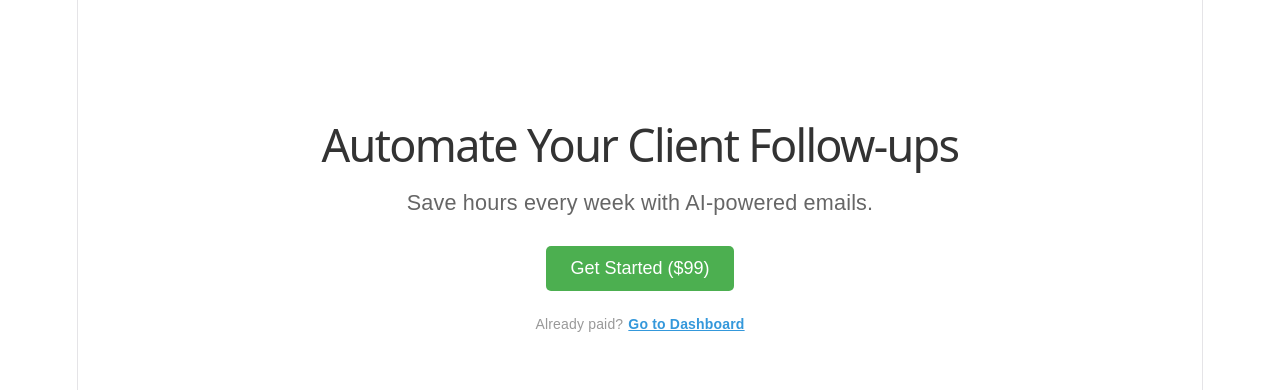
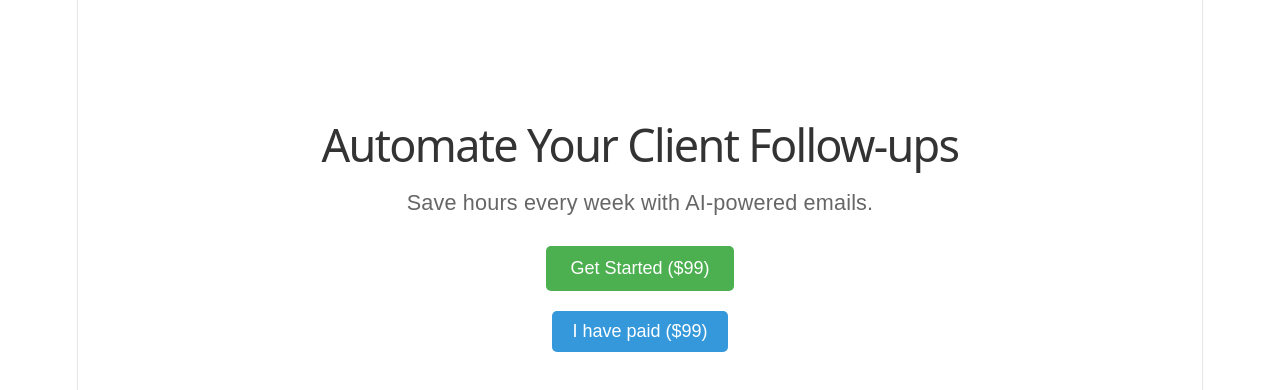
Before and after one commit to sumansingharoy402/agentassitant_ai, a React (Vite) app: page / in a window 1280 px wide. Shown: the top 390 px of the page. Built offline with nearby package versions, Linux system fonts and the light colour scheme.

Commit message:
Added 'I have paid' button

```diff
--- a/src/App.jsx
+++ b/src/App.jsx
@@ -1,14 +1,12 @@
-import { BrowserRouter as Router, Routes, Route, Navigate } from 'react-router-dom';
+import { BrowserRouter as Router, Routes, Route } from 'react-router-dom';
 import Dashboard from './dashboard';
-import { useState, useEffect } from 'react';
 
 // 🚨 পেমেন্ট চেক করার জন্য Protected Route
 const ProtectedRoute = ({ children }) => {
-  // localStorage থেকে চেক করা হচ্ছে পেমেন্ট হয়েছে কি না
   const isPaid = localStorage.getItem('payment_status') === 'paid';
 
   if (!isPaid) {
-    // পেমেন্ট না হলে সরাসরি PayPal পেজে পাঠিয়ে দেওয়া হবে
+    // পেমেন্ট না হলে সরাসরি PayPal পেজে পাঠিয়ে দেওয়া হবে
     window.location.href = "https://www.paypal.com/paypalme/Sumansingharoy/99";
     return null;
   }
@@ -16,29 +14,43 @@ const ProtectedRoute = ({ children }) => {
 };
 
 function App() {
+  // 🚨 "I have paid" বাটনের ফাংশন
+  const handlePaid = () => {
+    localStorage.setItem('payment_status', 'paid');
+    window.location.href = '/dashboard';
+  };
+
   return (
     <Router>
       <Routes>
-        {/* 🚨 ল্যান্ডিং পেজ (Get Started বাটনে ক্লিক করলে PayPal-এ যাবে) */}
+        {/* 🚨 ল্যান্ডিং পেজ */}
         <Route path="/" element={
           <div style={{ textAlign: 'center', marginTop: '100px', fontFamily: 'Arial, sans-serif' }}>
             <h1 style={{ fontSize: '2.5rem', color: '#333' }}>Automate Your Client Follow-ups</h1>
             <p style={{ fontSize: '1.2rem', color: '#666', marginBottom: '30px' }}>
               Save hours every week with AI-powered emails.
             </p>
+
+            {/* 🚨 Get Started বাটন (PayPal-এ নিয়ে যাবে) */}
             <a href="https://www.paypal.com/paypalme/Sumansingharoy/99" target="_blank" rel="noreferrer">
               <button style={{ padding: '12px 24px', fontSize: '1rem', backgroundColor: '#4CAF50', color: 'white', border: 'none', borderRadius: '5px', cursor: 'pointer' }}>
                 Get Started ($99)
               </button>
             </a>
-            <p style={{ marginTop: '20px', fontSize: '14px', color: '#999' }}>
-              Already paid?
-              <a href="/dashboard" style={{ marginLeft: '5px', color: '#3498db', fontWeight: 'bold' }}>Go to Dashboard</a>
-            </p>
+
+            {/* 🚨 নতুন: I have paid বাটন */}
+            <div style={{ marginTop: '20px' }}>
+              <button
+                onClick={handlePaid}
+                style={{ padding: '10px 20px', fontSize: '1rem', backgroundColor: '#3498db', color: 'white', border: 'none', borderRadius: '5px', cursor: 'pointer' }}
+              >
+                I have paid ($99)
+              </button>
+            </div>
           </div>
         } />
 
-        {/* 🚨 ড্যাশবোর্ড পেজ (পেমেন্ট করা ছাড়া ঢোকা যাবে না) */}
+        {/* 🚨 ড্যাশবোর্ড পেজ (পেমেন্ট করা ছাড়া ঢোকা যাবে না) */}
         <Route path="/dashboard" element={
           <ProtectedRoute>
             <Dashboard />
```
Also changed, not shown: link.txt.
